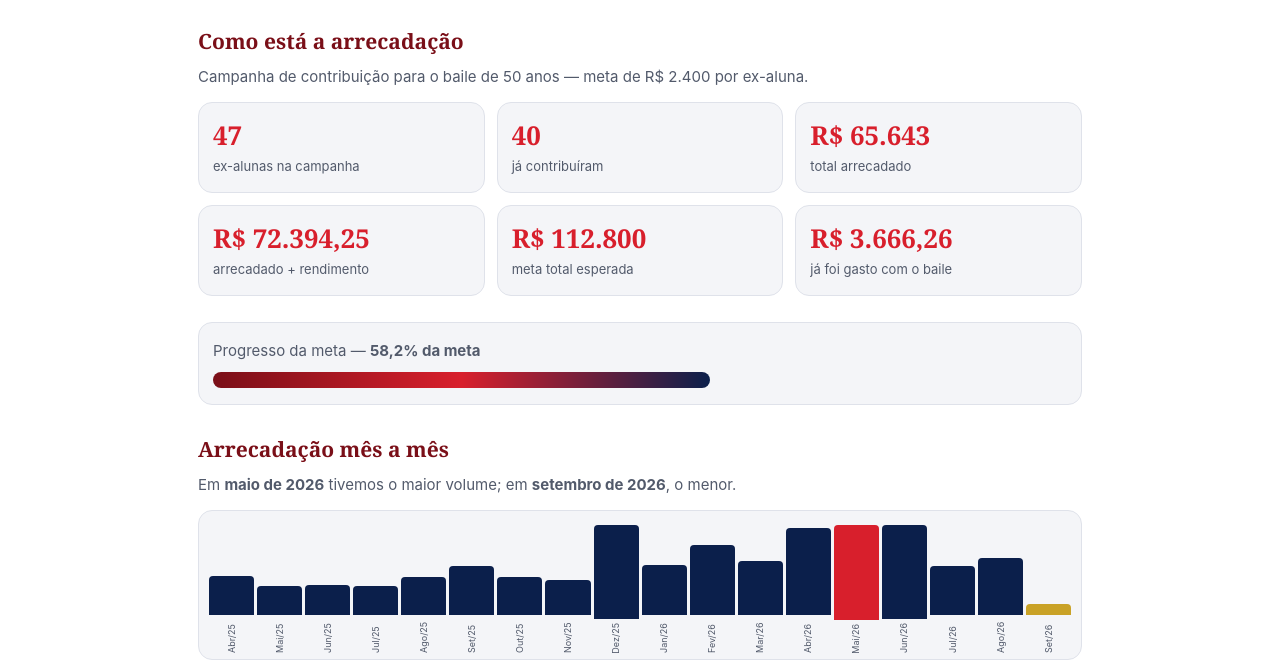
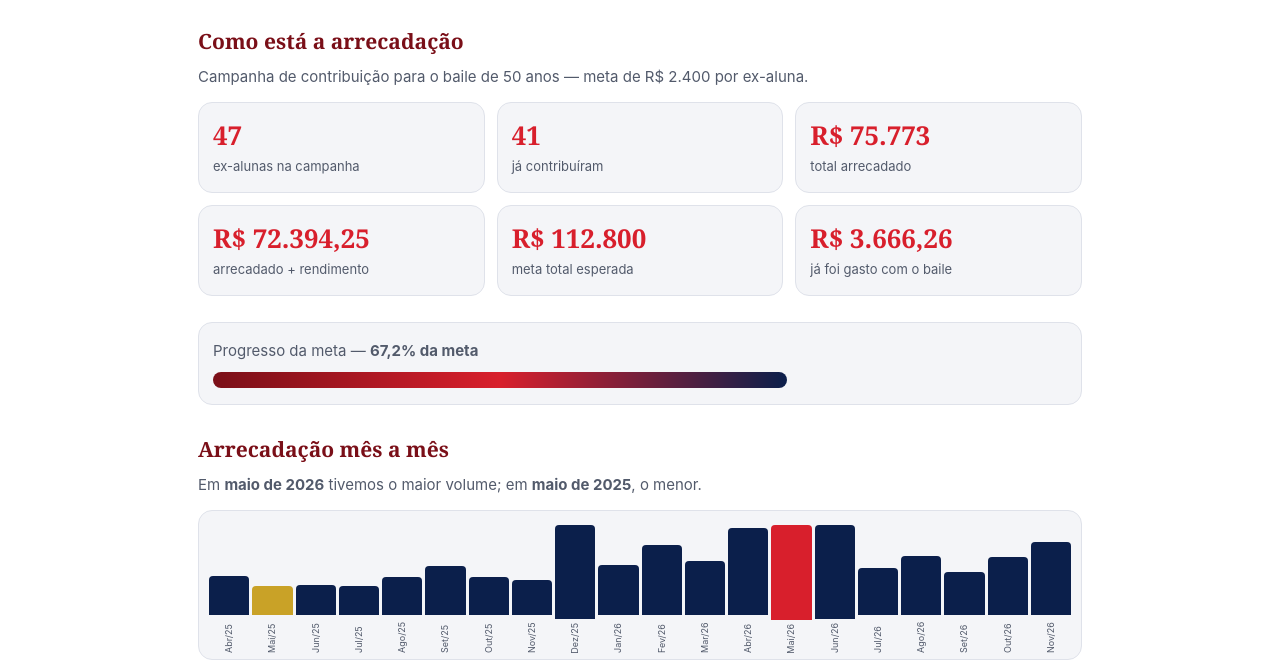
Before and after one commit to cirandinha/cirandinha.github.io, a plain HTML site: page index.html in a window 1280 px wide. Shown: the part 153-813 px from the top of the page. Drawn offline with Linux system fonts and the light colour scheme.

Commit message:
Atualizando dados das ex-alunas

```diff
--- a/index.html
+++ b/index.html
@@ -197,26 +197,26 @@ button.stat{font:inherit;text-align:left;width:100%;cursor:pointer;color:inherit
 </main>
 
 <script>
-var D = {"meses":["Abr/25","Mai/25","Jun/25","Jul/25","Ago/25","Set/25","Out/25","Nov/25","Dez/25","Jan/26","Fev/26","Mar/26","Abr/26","Mai/26","Jun/26","Jul/26","Ago/26","Set/26"],"mesesExt":["abril de 2025","maio de 2025","junho de 2025","julho de 2025","agosto de 2025","setembro de 2025","outubro de 2025","novembro de 2025","dezembro de 2025","janeiro de 2026","fevereiro de 2026","março de 2026","abril de 2026","maio de 2026","junho de 2026","julho de 2026","agosto de 2026","setembro de 2026"],"totMeses":[2470.0,1800.0,1900.0,1800.0,2400.0,3100.0,2400.0,2200.0,7900.0,3127.0,4375.0,3390.0,5440.0,7965.0,6690.0,3065.0,3590.0,725.0],"amigos":1306,"totalGeral":65643.0,"totalPessoas":64337.0,"esperado":112800,"meta":2400,"n":47,"mx":13,"mn":17,"saldo":68727.99,"gastos":[{"n":"Banda e som","f":"Entrada de 20% do valor do contrato","v":1160,"total":5800,"b":"Entrada paga","nota":"O restante (80%) será pago um dia antes do evento.","doc":"banda"},{"n":"Cerimonial","f":"6 parcelas de R$ 267,71 — 6 de 6 pagas","v":1606.26,"total":1606.26,"b":"Quitado","q":1},{"n":"Fotógrafo","f":"1ª de 2 parcelas de R$ 900,00","v":900,"total":1800,"b":"1ª parcela paga","doc":"foto"}]};
+var D = {"meses":["Abr/25","Mai/25","Jun/25","Jul/25","Ago/25","Set/25","Out/25","Nov/25","Dez/25","Jan/26","Fev/26","Mar/26","Abr/26","Mai/26","Jun/26","Jul/26","Ago/26","Set/26","Out/26","Nov/26"],"mesesExt":["abril de 2025","maio de 2025","junho de 2025","julho de 2025","agosto de 2025","setembro de 2025","outubro de 2025","novembro de 2025","dezembro de 2025","janeiro de 2026","fevereiro de 2026","março de 2026","abril de 2026","maio de 2026","junho de 2026","julho de 2026","agosto de 2026","setembro de 2026","outubro de 2026","novembro de 2026"],"totMeses":[2470.0,1800.0,1900.0,1800.0,2400.0,3100.0,2400.0,2200.0,7900.0,3127.0,4375.0,3390.0,5440.0,7965.0,6690.0,2940.0,3715.0,2675.0,3615.0,4565.0],"amigos":1306,"totalGeral":75773.0,"totalPessoas":74467.0,"esperado":112800,"meta":2400,"n":47,"mx":13,"mn":1,"saldo":68727.99,"gastos":[{"n":"Banda e som","f":"Entrada de 20% do valor do contrato","v":1160,"total":5800,"b":"Entrada paga","nota":"O restante (80%) será pago um dia antes do evento.","doc":"banda"},{"n":"Cerimonial","f":"6 parcelas de R$ 267,71 — 6 de 6 pagas","v":1606.26,"total":1606.26,"b":"Quitado","q":1},{"n":"Fotógrafo","f":"1ª de 2 parcelas de R$ 900,00","v":900,"total":1800,"b":"1ª parcela paga","doc":"foto"}]};
 
 // Cada linha: [nome completo (apelido), valores por mês — zeros finais omitidos]. O total é a soma dos meses.
 var P=[
-["Ângela Maria Agostinho (Angelina)",[100,100,100,100,0,300,100,100,200,0,250,0,250,0,250,0,250]],
+["Ângela Maria Agostinho (Angelina)",[100,100,100,100,0,300,100,100,200,0,250,0,250,0,250,0,250,0,0,375]],
 ["Marilda Casela Batista",[]],
-["Albanisa Assunção de Campos (BANI)",[0,0,0,0,600,0,0,0,600,0,0,400,0,0,400,400]],
-["Marize Silva Soares (Painha)",[0,0,0,0,0,500,0,200,0,200,250,250,0,250,250,0,250]],
+["Albanisa Assunção de Campos (BANI)",[0,0,0,0,600,0,0,0,600,0,0,400,0,0,400,400,0,0,0,400]],
+["Marize Silva Soares (Painha)",[0,0,0,0,0,500,0,200,0,200,250,250,0,250,250,0,250,250]],
 ["Cleide Maria Tosta",[]],
-["Vera Lúcia Carvalho Mazzola",[100,0,0,0,200,0,200,0,200,200,250,0,0,250,0,125,125]],
-["Maria de Fátima Soraggi (Fatinha)",[100,100,100,100,100,100,100,100,100,250,125,125,125,125,125,125,125]],
+["Vera Lúcia Carvalho Mazzola",[100,0,0,0,200,0,200,0,200,200,250,0,0,250,0,125,125,125,0,250]],
+["Maria de Fátima Soraggi (Fatinha)",[100,100,100,100,100,100,100,100,100,250,125,125,125,125,125,125,125,125,125,125]],
 ["Maria Carmem Angélica Manuela B. Bazan",[]],
 ["Edelira Ayala",[]],
 ["Elsa Maria da Silva Gomes",[]],
-["Márcia Silva Soares",[100,100,0,100,0,200,400,0,200,0,200,150,150,0,450,0,300]],
+["Márcia Silva Soares",[100,100,0,100,0,200,400,0,200,0,200,150,150,0,450,0,300,0,300]],
 ["Laura Maria Reiff Miranda",[]],
 ["Valéria Bretones Pereira",[100,0,0,0,0,0,0,0,0,0,0,0,0,2000]],
 ["Moema Barbosa Loureiro Tafuri",[]],
-["Sheila Márcia Tonelli",[]],
-["Regina Eugenio Ribeiro",[0,0,0,0,0,0,0,0,0,0,0,240,240,240,240,240,240]],
+["Sheila Márcia Tonelli",[0,0,0,0,0,0,0,0,0,0,0,0,0,0,0,0,0,0,0,1200]],
+["Regina Eugenio Ribeiro",[0,0,0,0,0,0,0,0,0,0,0,240,240,240,240,240,240,0,240,240]],
 ["Maria Cristina Gomes Trovó",[]],
 ["Helenira Lúcia da Silva",[]],
 ["Ariane Garrocho de Faria",[]],
@@ -224,26 +224,26 @@ var P=[
 ["Alessandra",[]],
 ["Andrea",[]],
 ["Ana Lúcia de Azevedo",[]],
-["Irca de Matos Prata",[0,0,200,100,100,100,200,100,100,125,125,125,125,125,125,125,125]],
+["Irca de Matos Prata",[0,0,200,100,100,100,200,100,100,125,125,125,125,125,125,125,125,125,125,125]],
 ["Patrícia Sanches Jonas",[]],
-["Rosely Prado Magalhães (Tulipa)",[100,100,100,100,100,100,100,100,100,125,125,125,125,125,125,125,125]],
-["Cibelle Menezes Felicori (Ci)",[100,100,100,100,100,100,100,100,100,125,125,125,125,125,125,125,125,125]],
-["Flávia Aparecida Correa Poddis",[100,100,100,100,100,100,100,100,100,125,125,125,125,125,250,0,125]],
+["Rosely Prado Magalhães (Tulipa)",[100,100,100,100,100,100,100,100,100,125,125,125,125,125,125,125,125,125,125,125]],
+["Cibelle Menezes Felicori (Ci)",[100,100,100,100,100,100,100,100,100,125,125,125,125,125,125,125,125,125,375]],
+["Flávia Aparecida Correa Poddis",[100,100,100,100,100,100,100,100,100,125,125,125,125,125,250,0,125,125,125,125]],
 ["Ana Lúcia Maia",[]],
-["Maria Luiza Silva Ramos (Malu)",[100,100,100,100,100,100,100,100,100,100,125,125,0,0,125,125,125]],
+["Maria Luiza Silva Ramos (Malu)",[100,100,100,100,100,100,100,100,100,100,125,125,0,0,125,125,125,125,125,125]],
 ["Ana Caixeta (Pauls / Priscilla)",[0,0,0,0,0,0,0,0,0,0,0,0,0,125]],
-["Renata Rechden Gomide (Rê)",[100,100,100,100,100,100,100,100,100,100,150,125,250,125,125,125,125]],
-["Vanessa Carvalho Rodrigues",[100,100,100,100,100,100,100,100,100,125,125,125,125,125,125,125,125,125]],
+["Renata Rechden Gomide (Rê)",[100,100,100,100,100,100,100,100,100,100,150,125,250,125,125,125,125,125,125,125]],
+["Vanessa Carvalho Rodrigues",[100,100,100,100,100,100,100,100,100,125,125,125,125,125,125,125,125,125,125,125]],
 ["Paula de Mello Martins (Paulinda)",[100]],
-["Manuella Mendonça Leite (Mindu)",[100,100,100,100,100,100,100,100,100,125,125,125,125,125,125,125,125,125]],
-["Paula Fonseca Caixeta (Paulama)",[0,0,100,100,100,300,100,100,100,125,125,125,125,125,125,125]],
-["Claudiene de Lourdes Fonseca (Tudao)",[0,100,100,100,100,100,0,200,100,200,125,125,125,125,125,125,125,125]],
+["Manuella Mendonça Leite (Mindu)",[100,100,100,100,100,100,100,100,100,125,125,125,125,125,125,125,125,125,125,125]],
+["Paula Fonseca Caixeta (Paulama)",[0,0,100,100,100,300,100,100,100,125,125,125,125,125,125,125,0,125,125,125]],
+["Claudiene de Lourdes Fonseca (Tudao)",[0,100,100,100,100,100,0,200,100,200,125,125,125,125,125,125,125,250,125]],
 ["Paula Aléssio Veloso",[]],
-["Josiane Pereira Vaz (Loreal)",[0,0,100,100,100,100,100,100,100,125,125,125,125,125,125,125,125]],
+["Josiane Pereira Vaz (Loreal)",[0,0,100,100,100,100,100,100,100,125,125,125,125,125,125,125,125,125,125,125]],
 ["Bruna Araujo (Mamuska)",[0,0,0,0,0,0,0,0,0,0,0,0,0,0,2400]],
 ["Érika Araujo Sena (Magda)",[100,100,0,0,0,400,0,0,0,0,0,0,1000]],
 ["Thayse Marques Passos",[]],
-["Carla Neves Almeida Gomes (Falazada)",[100,100,100,100,100,100,100,100,100,125,125,125,125,125,125,250,125]],
+["Carla Neves Almeida Gomes (Falazada)",[100,100,100,100,100,100,100,100,100,125,125,125,125,125,125,250,125,125,125]],
 ["Janaína Brandão Seibert (Pracinha)",[]],
 ["Myrella Alves Brandão (Tinino)",[]],
 ["Fernanda Ferreira Tolentino (Dendê)",[]],
@@ -255,10 +255,10 @@ var P=[
 ["Fernanda Fagundes Siqueira (Fiona)",[]],
 ["Kaylla Lemes Alves (Ribamar)",[]],
 ["Isabelle Christine Rodrigues (Flashback)",[100,100,100,0,0,0,0,0,1000]],
-["Danielli Figueiredo Superbi (DDR)",[100,100,100,100,100,100,100,100,100,125,125,125,125,125,125,125,125,125]],
-["Thaís Silva Mendes (Serpentina)",[100,0,0,0,0,0,0,0,0,0,0,0,1600,100,100,100,100,100]],
+["Danielli Figueiredo Superbi (DDR)",[100,100,100,100,100,100,100,100,100,125,125,125,125,125,125,125,125,125,125,125]],
+["Thaís Silva Mendes (Serpentina)",[100,0,0,0,0,0,0,0,0,0,0,0,1600,100,100,100,100,100,100,100]],
 ["Marina Mendes Sampaio",[]],
-["Yasmine Klesse Leonardo (Faminta)",[0,0,0,0,0,0,100,200,100,125,125,125,125,125,125,250]],
+["Yasmine Klesse Leonardo (Faminta)",[0,0,0,0,0,0,100,200,100,125,125,125,125,125,125,125,125,125,125,125]],
 ["Cristina Morais Damasceno (Sei la)",[120,100]],
 ["Ana Clara Villela Miranda (Off-line)",[0,0,0,0,0,0,0,0,0,0,0,0,0,2400]],
 ["Fabiana Paula Costa (Superplayer)",[100]],
@@ -268,8 +268,8 @@ var P=[
 ["Wilson Borghue",[]],
 ["Vera",[]],
 ["Geraldo Magela",[]],
-["Sebastião Rabelo Neto (Conde)",[0,0,0,0,0,0,0,0,0,0,0,0,0,400,400,0,500]],
-["Paulo Henrique",[0,0,0,0,100,0,100,100,0,252,0,150,0,250]],
+["Sebastião Rabelo Neto (Conde)",[0,0,0,0,0,0,0,0,0,0,0,0,0,400,400,0,500,0,400,300]],
+["Paulo Henrique",[0,0,0,0,100,0,100,100,0,252,0,150,0,250,0,0,0,0,250]],
 ["Everton Cardoso de Castro (Rubelita)",[0,0,0,0,0,0,0,0,1200]],
 ["Jones Freire",[]],
 ["André de Abreu Costa",[]],
@@ -277,8 +277,9 @@ var P=[
 ["Marcelo Boyer",[]],
 ["D. Sônia (cumadre)",[]],
 ["Marina Melo",[100,100,100,100,0,0,0,0,500,125,125,125,125]],
-["Rita Helena Pelizer",[0,0,0,0,0,0,0,0,0,200,200,200,200,200,200,200,200]],
+["Rita Helena Pelizer",[0,0,0,0,0,0,0,0,0,200,200,200,200,200,200,200,200,200,200,200]],
 ["Maria do Carmo Torrano",[]],
+["Sheid amor",[]],
 ["Mariana Cezarino Araújo (Fuinha)",[]],
 ["Syro Lacerda",[]]
 ];
@@ -399,7 +400,8 @@ var DOCS={"banda": {"nome": "contrato_banda_segue_o_sindico.pdf", "b64": "JVBERi
  var dl=null;try{dl=window.claude?await window.claude.use('downloads'):null}catch(e){}
  $('pc-cards').addEventListener('click',async function(e){
   var b=e.target.closest('.dl');if(!b)return;
-  var d=DOCS[b.dataset.doc],bin=atob(d.b64),u=new Uint8Array(bin.length);
+  var d=DOCS[b.dataset.doc];if(!d)return;
+  var bin=atob(d.b64),u=new Uint8Array(bin.length);
   for(var i=0;i<bin.length;i++)u[i]=bin.charCodeAt(i);
   var blob=new Blob([u],{type:'application/pdf'});
   if(!dl){var a=document.createElement('a');a.href=URL.createObjectURL(blob);a.download=d.nome;document.body.appendChild(a);a.click();a.remove();setTimeout(function(){URL.revokeObjectURL(a.href)},4000);$('dlmsg').textContent='Contrato baixado.';return}
```
